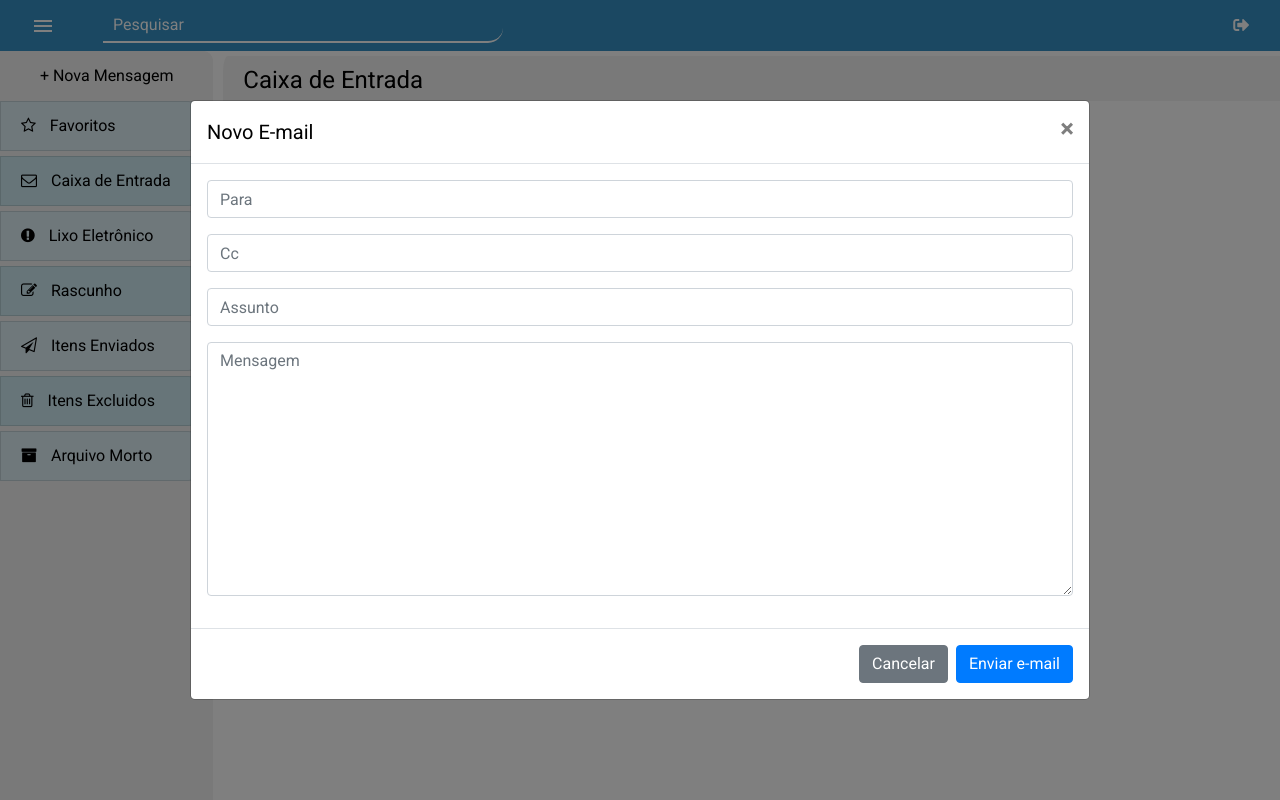
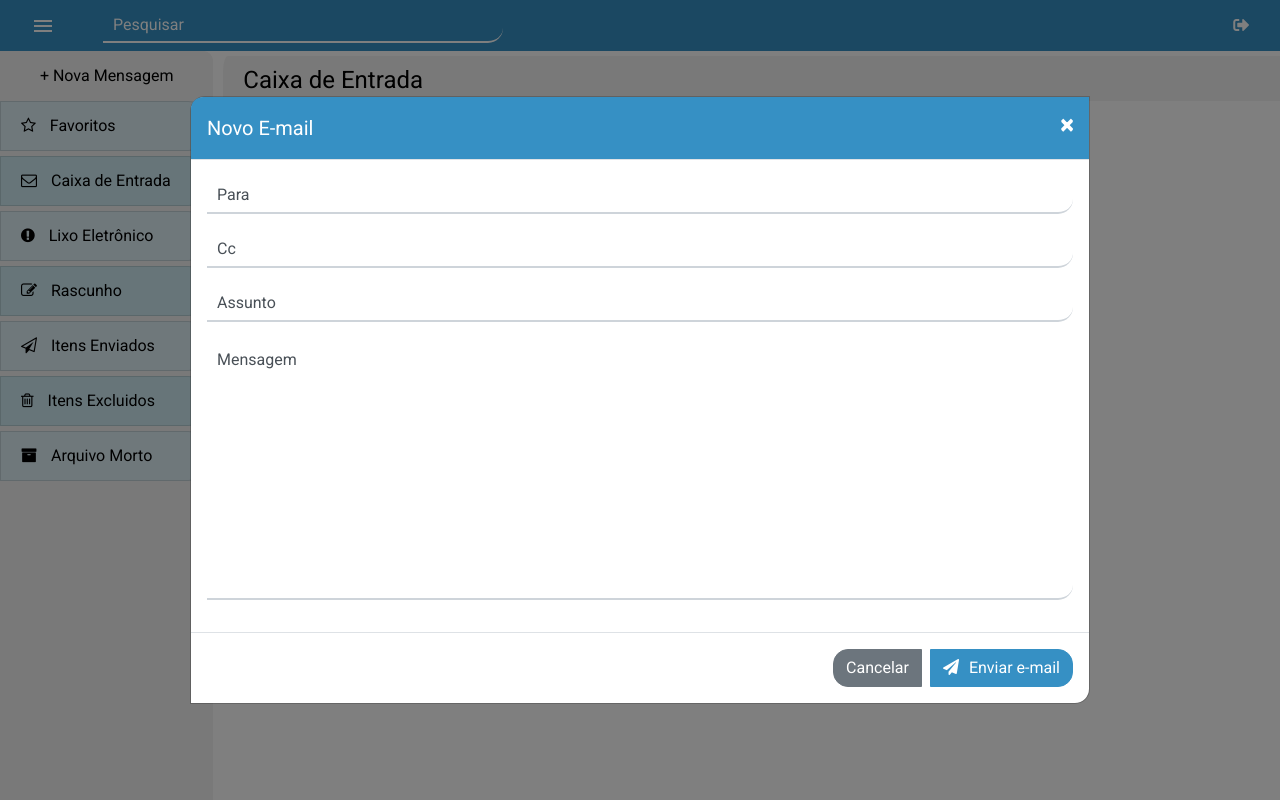
Before and after one commit to LucazzP/mailbox_pucpr, a PHP site: page /mail/index.html in a window 1280 px wide, after a click on "+ Nova Mensagem". Run offline with PHP 8.4, Linux system fonts and the light colour scheme; data that the repository does not hold is empty; some libraries are stand-ins or nearby versions.

Commit message:
Modal ajeitado

```diff
--- a/css/mail.css
+++ b/css/mail.css
@@ -2,6 +2,7 @@ body {
   color: #000;
   min-height: 100%;
 }
+
 
 /* Header */
 
@@ -54,6 +55,7 @@ body {
   text-shadow: 1px 1px 0 #000;
 }
 
+
 /* Body */
 
 .corpo {
@@ -68,6 +70,7 @@ body {
   height: 100%;
   margin: 0;
 }
+
 
 /* Sidebar */
 
@@ -108,6 +111,7 @@ body {
   background-color: #E0F1F8;
 }
 
+
 /* Sidebar botoes */
 
 .pastas {
@@ -125,7 +129,7 @@ body {
   position: relative;
   display: block;
   padding: .75rem 1.25rem;
-   border: 1px solid rgba(0,0,0,.125);
+  border: 1px solid rgba(0, 0, 0, .125);
   margin: 5px 0px 0px 0px;
   border-radius: 0px 30px 30px 0px;
   text-align: left;
@@ -135,8 +139,9 @@ body {
 }
 
 .pastas-btn:hover {
-   border: 1px solid rgba(0,0,0,.5);
+  border: 1px solid rgba(0, 0, 0, .5);
 }
+
 
 /* Bootstrap menu toggle */
 
@@ -183,6 +188,7 @@ body {
   position: absolute;
   margin-right: -16.666667%;
 }
+
 
 /* Lista de e-mail */
 
@@ -259,8 +265,76 @@ body {
   top: 1px;
 }
 
+
 /* Modal Nova Mensagem */
 
 .modal-dialog {
   max-width: 900px;
 }
+
+
+/* Modal Email */
+
+.modal-dialog {
+  max-width: 900px;
+}
+
+.modal-content {
+  border-radius: 15px 0px;
+}
+
+.modal-header {
+  background: #3690C4;
+  border-radius: 12px 0px 0px 0px;
+}
+
+.modal-header .modal-title,
+.modal-header .close {
+  color: #fff;
+  opacity: 1;
+}
+
+.modal-body .campo {
+  border: 0px;
+  border-bottom: 2px solid #ced4da;
+  border-radius: 15px 0px;
+  width: 100%;
+  padding: 10px;
+  background: none;
+  transition: 0.5s linear;
+  resize: none;
+}
+
+.modal-body .campo:focus {
+  box-shadow: none;
+  border-color: #aaaaaa;
+}
+
+.modal-body .campo:hover {
+  box-shadow: none;
+  border-color: #aaaaaa;
+}
+
+.modal-body .campo::placeholder {
+  color: #495057;
+}
+
+.modal-footer .enviar {
+  border-radius: 0px 15px 15px 0px;
+  background-color: #3690C4;
+  border-color: #3690C4;
+}
+
+.modal-footer .enviar i {
+  margin-right: 10px;
+}
+
+.modal-footer .enviar:hover {
+  border-radius: 0px 15px 15px 0px;
+  background-color: rgb(48, 120, 161);
+  border-color: rgb(48, 120, 161);
+}
+
+.modal-footer .cancelar {
+  border-radius: 15px 0px 0px 15px;
+}
--- a/mail/index.html
+++ b/mail/index.html
@@ -41,27 +41,26 @@
         <div class="modal-body">
           <div class="inputs">
             <div class="form-group">
-              <input class="form-control" type="email" id="para" name="para" placeholder="Para">
+              <input class="campo form-control" type="email" id="para" name="para" placeholder="Para" autocomplete="on">
             </div>
             <div class="form-group">
-              <input class="form-control" type="email" id="cc" name="cc" placeholder="Cc">
+              <input class="campo form-control" type="email" id="cc" name="cc" placeholder="Cc" autocomplete="on">
             </div>
             <div class="form-group">
-              <input class="form-control" type="text" id="assunto" name="assunto" placeholder="Assunto">
+              <input class="campo form-control" type="text" id="assunto" name="assunto" placeholder="Assunto">
             </div>
             <div class="form-group">
-              <textarea class="form-control" name="mensagem" id="mensagem" placeholder="Mensagem" rows="10"></textarea>
+              <textarea class="campo form-control" name="mensagem" id="mensagem" placeholder="Mensagem" rows="10"></textarea>
             </div>
           </div>
         </div>
         <div class="modal-footer">
-          <button type="button" class="btn btn-secondary" data-dismiss="modal">Cancelar</button>
-          <button type="button" id="enviar" class="btn btn-primary">Enviar e-mail</button>
+          <button type="button" class="cancelar btn btn-secondary" data-dismiss="modal">Cancelar</button>
+          <button type="button" id="enviar" class="enviar btn btn-primary"><i class="fas fa-paper-plane"></i>Enviar e-mail</i></button>
         </div>
       </div>
     </div>
   </div>
-
 
   <nav class="navbar navbar-light navbar-expand-md main-menu">
     <div class="container-fluid">
@@ -118,13 +117,9 @@
         <div class="title">
           <h4 id="caixa">Caixa de Entrada</h4>
         </div>
-        <ul class="list-group" id="inbox">
-          <!-- <li class="d-flex justify-content-center"><br><br>Você não possui nenhum e-mail recebido :(</li> -->
-        </ul>
       </div>
     </div>
   </div>
-
 
   <!-- Lib -->
   <script src="../js/jquery.min.js"></script>
```
Also changed, not shown: 1 other file. Lines whose indentation alone changed are shown as unchanged.
